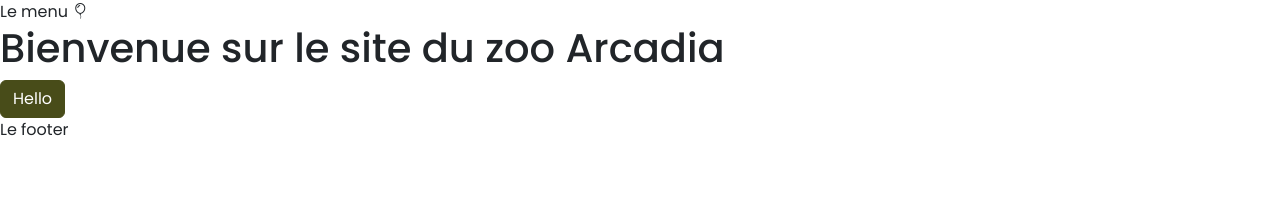
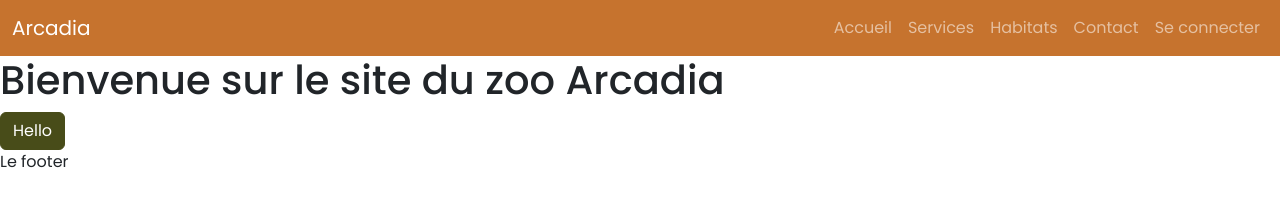
Before and after one commit to sophiedannery/Arcadia-V2, a website with bundled scripts: page index.html in a window 1280 px wide. Built offline with nearby package versions, Linux system fonts and the light colour scheme; files whose address does not match are found by name.

Commit message:
Add Site Header

```diff
--- a/index.html
+++ b/index.html
@@ -18,7 +18,37 @@
 </head>
 <body>
 
-    <header> Le menu <i class="bi bi-balloon"></i></header>
+    <header>
+        <nav class="navbar navbar-expand-lg bg-secondary" data-bs-theme="dark">
+            <div class="container-fluid">
+              <a class="navbar-brand" href="/">Arcadia</a>
+              <button class="navbar-toggler" type="button" data-bs-toggle="collapse" data-bs-target="#navbarSupportedContent" aria-controls="navbarSupportedContent" aria-expanded="false" aria-label="Toggle navigation">
+                <span class="navbar-toggler-icon"></span>
+              </button>
+              <div class="collapse navbar-collapse" id="navbarSupportedContent">
+                <ul class="navbar-nav ms-auto mb-2 mb-lg-0">
+                  <li class="nav-item">
+                    <a class="nav-link" href="/">Accueil</a>
+                  </li>
+                  <li class="nav-item">
+                    <a class="nav-link" href="#">Services</a>
+                  </li>
+                  <li class="nav-item">
+                    <a class="nav-link" href="#">Habitats</a>
+                  </li>
+                  <li class="nav-item">
+                    <a class="nav-link" href="#">Contact</a>
+                  </li>
+
+                  <li class="nav-item">
+                    <a class="nav-link" href="#">Se connecter</a>
+                  </li>
+                </ul>
+
+              </div>
+            </div>
+          </nav>
+    </header>
 
 
     <main id="main-page">
```
